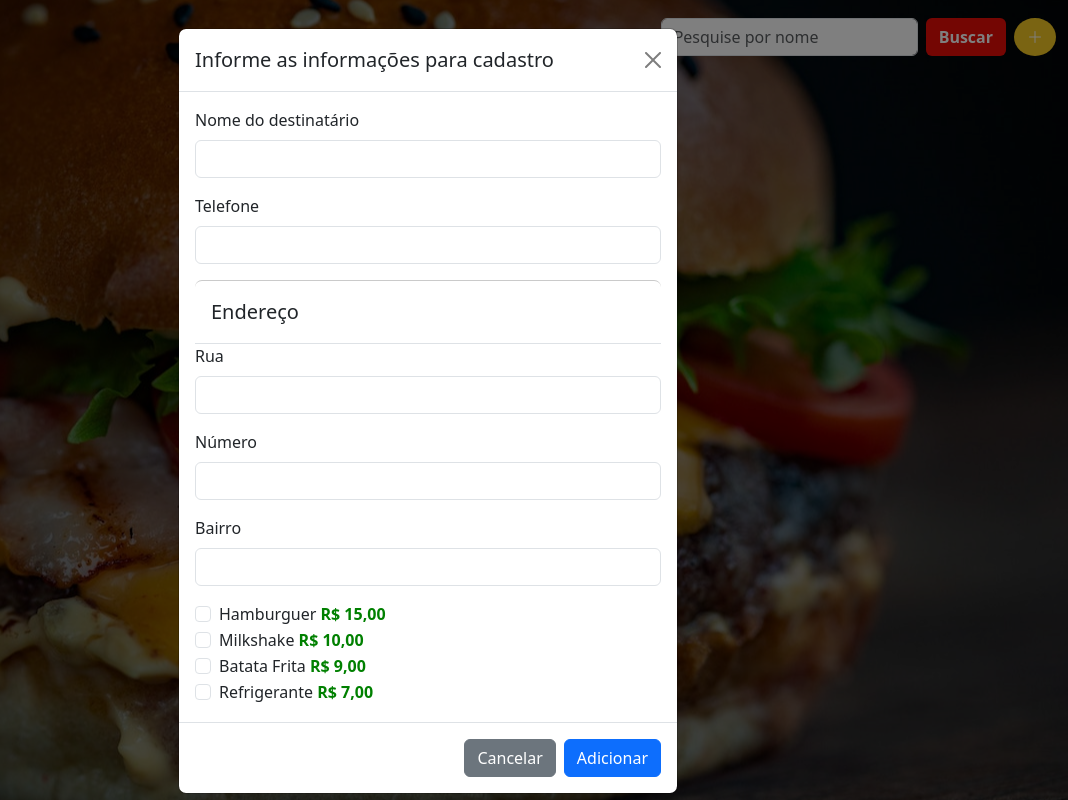
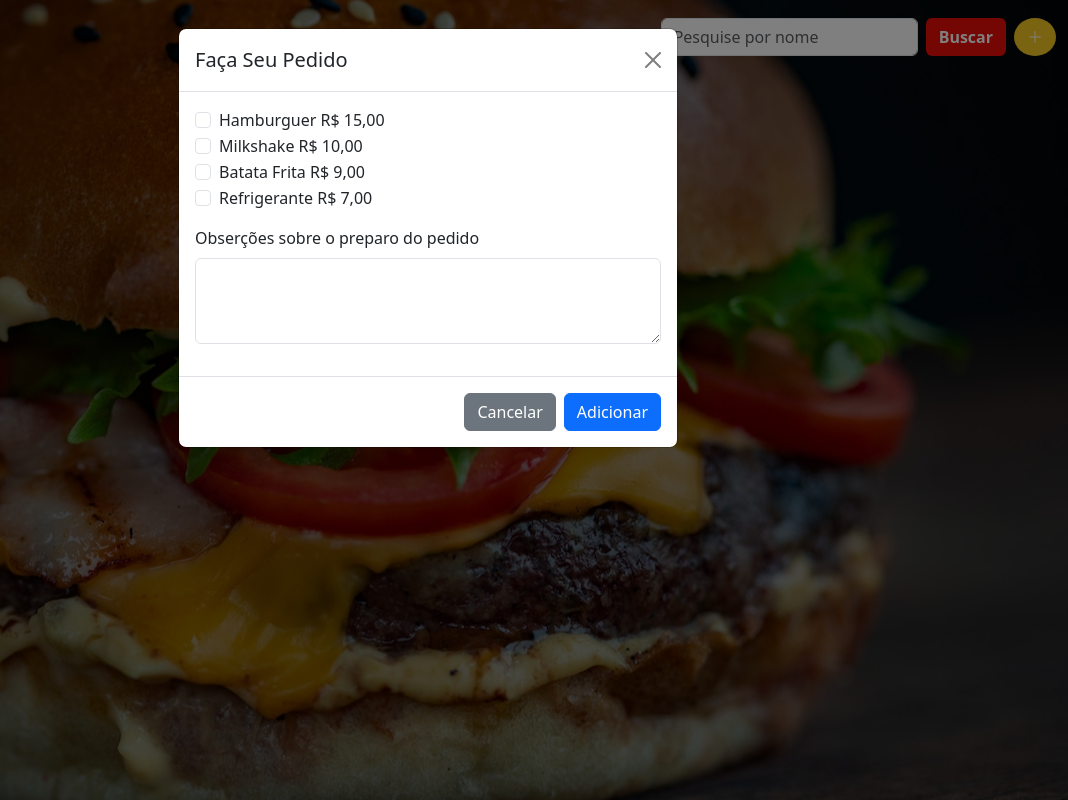
Before and after one commit to sabiss/SabisLanche, a website: page menu/index.html in a window 1280 px wide. Both pictures are taken after a click on the button 1247 px from the left and 37 px from the top of the page. Shown: the full height of the page, 212-1280 px from the left. Drawn offline with nearby package versions, Linux system fonts and the light colour scheme; no server answers.

Commit message:
retirando div que será criada dinamicamente

```diff
--- a/menu/index.html
+++ b/menu/index.html
@@ -83,7 +83,7 @@
         <div class="modal-content">
           <div class="modal-header">
             <h1 class="modal-title fs-5" id="exampleModalLabel">
-              Informe as informações para cadastro
+              Faça Seu Pedido
             </h1>
             <button
               type="button"
@@ -93,37 +93,6 @@
             ></button>
           </div>
           <div class="modal-body">
-            <div class="mb-3">
-              <label for="nome" class="form-label">Nome do destinatário</label>
-              <input type="text" class="form-control" id="nome" />
-            </div>
-            <div class="mb-3">
-              <label for="telefone" class="form-label">Telefone</label>
-              <input
-                type="tel"
-                class="form-control"
-                id="telefone"
-                onkeyup="handlePhone(event)"
-              />
-            </div>
-            <div
-              class="modal-header"
-              style="border-top: 1px solid rgb(202, 202, 202)"
-            >
-              <h1 class="modal-title fs-5" id="exampleModalLabel">Endereço</h1>
-            </div>
-            <div class="mb-3">
-              <label for="rua" class="form-label">Rua</label>
-              <input type="text" class="form-control" id="rua" />
-            </div>
-            <div class="mb-3">
-              <label for="numero" class="form-label">Número</label>
-              <input type="number" class="form-control" id="numero" />
-            </div>
-            <div class="mb-3">
-              <label for="bairro" class="form-label">Bairro</label>
-              <input type="text" class="form-control" id="bairro" />
-            </div>
             <div class="form-check">
               <input
                 class="form-check-input"
@@ -168,6 +137,16 @@
               <label class="form-check-label" for="c3">
                 Refrigerante <span class="preco">R$ 7,00</span>
               </label>
+            </div>
+            <div class="mb-3 mt-3">
+              <label for="exampleFormControlTextarea1" class="form-label"
+                >Obserções sobre o preparo do pedido</label
+              >
+              <textarea
+                class="form-control"
+                id="exampleFormControlTextarea1"
+                rows="3"
+              ></textarea>
             </div>
           </div>
           <div class="modal-footer">
--- a/menu/style.css
+++ b/menu/style.css
@@ -9,13 +9,22 @@ body {
   background: url(../assets/pexels-valeria-boltneva-1639557.jpg) center / cover
     no-repeat;
 }
-.preco {
-  font-weight: bold;
-  color: green;
+.cardComanda {
+  padding: 20px;
+  min-height: 400px;
+  width: 300px;
+  display: grid;
+  grid-template-rows: 0.5fr 3fr 1fr;
+  background-color: white;
+  border-radius: 10px;
 }
-.centralizando {
+.titulo,
+.botoes {
   display: flex;
-  justify-content: space-around;
+  justify-content: center;
   align-items: center;
-  padding: 0;
 }
+.botoes {
+  width: 100%;
+  flex-direction: column;
+}
```
